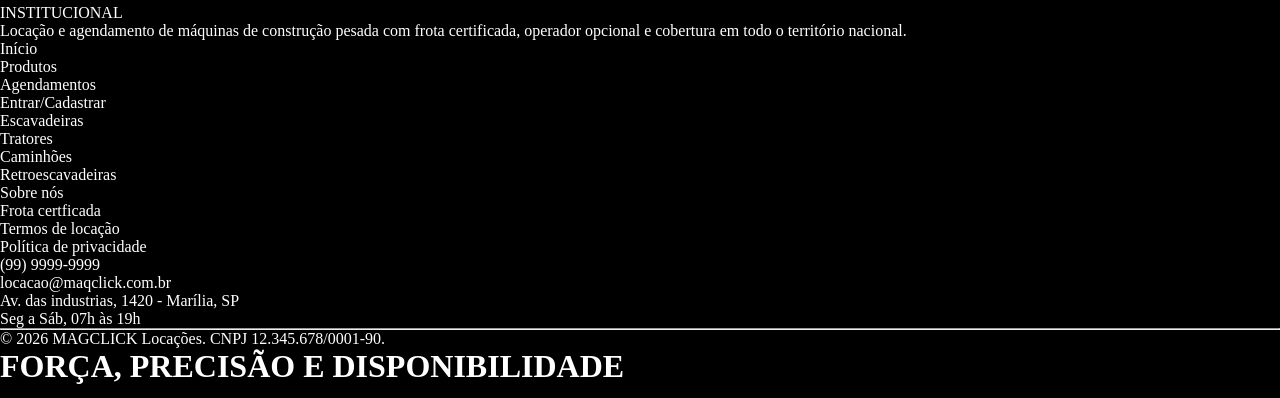
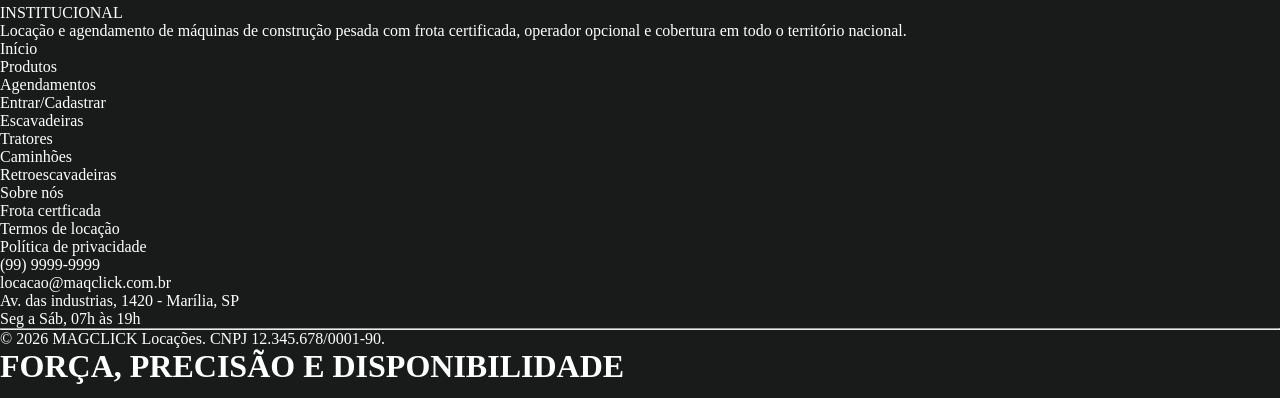
Before and after one commit to Dorival-Camara/Site-em-php, a plain HTML site: page maquinas/public/index.html in a window 1280 px wide. Shown: the part 402-800 px from the top of the page. Drawn offline with Linux system fonts and the light colour scheme; files whose address does not match are found by name.

Commit message:
Update style.css

```diff
--- a/maquinas/public/style.css
+++ b/maquinas/public/style.css
@@ -6,7 +6,7 @@
 
 body{
 
-    background-color: black;
+    background-color:rgb(25, 27, 27);
     color: white;
 }
 
```
